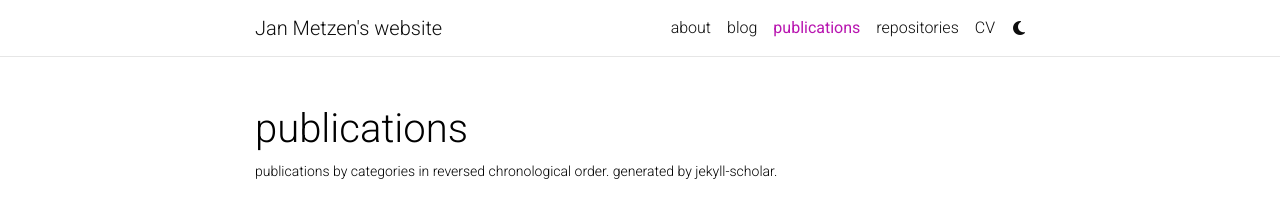
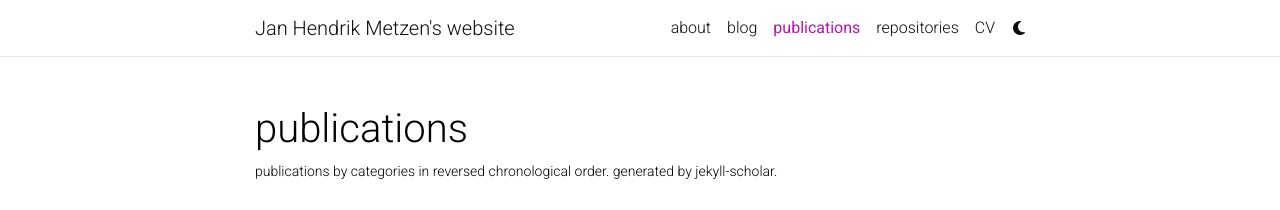
Before and after one commit to jmetzen/jmetzen.github.io, a Jekyll site: the page built from _pages/publications.md, in a window 1280 px wide. Shown: the top 210 px of the page. Built offline with Jekyll 4.4.1, drawn with Linux system fonts in a browser that asks for light colours; comment, search, counter and statistics services are not loaded; a style sheet for code colours, icons or effects is not loaded; grey boxes are pictures that could not be loaded.

Commit message:
Updates to config.

```diff
--- a/_config.yml
+++ b/_config.yml
@@ -2,7 +2,7 @@
 # Site settings
 # -----------------------------------------------------------------------------
 
-title: Jan Metzen's website # the website title (if blank, full name will be used instead)
+title: Jan Hendrik Metzen's website # the website title (if blank, full name will be used instead)
 first_name: Jan
 middle_name: Hendrik
 last_name: Metzen
@@ -16,7 +16,7 @@
 keywords:  # add your own keywords or leave empty
 
 lang: en # the language of your site (for example: en, fr, cn, ru, etc.)
-icon: ⚛️  # the emoji used as the favicon (alternatively, provide image name in /assets/img/)
+icon: 🪪  # the emoji used as the favicon (alternatively, provide image name in /assets/img/)
 
 url: https://jmetzen.github.io # the base hostname & protocol for your site
 baseurl:  # the subpath of your site, e.g. /blog/
@@ -71,7 +71,7 @@
 # Social integration
 # -----------------------------------------------------------------------------
 
-github_username: # your GitHub user name
+github_username: jmetzen # your GitHub user name
 gitlab_username: # your GitLab user name
 twitter_username: jan_metzen # your Twitter handle
 mastodon_username: # your mastodon instance+username in the format instance.tld/@username
```
